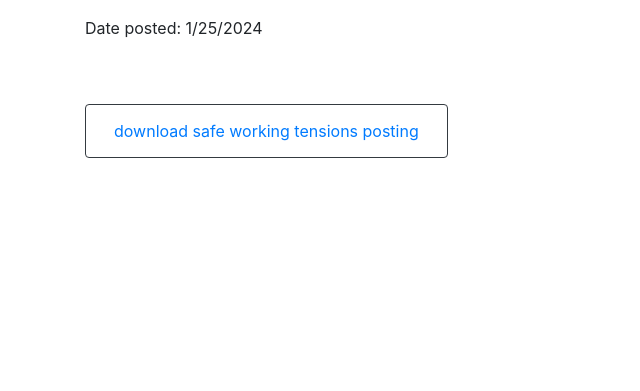
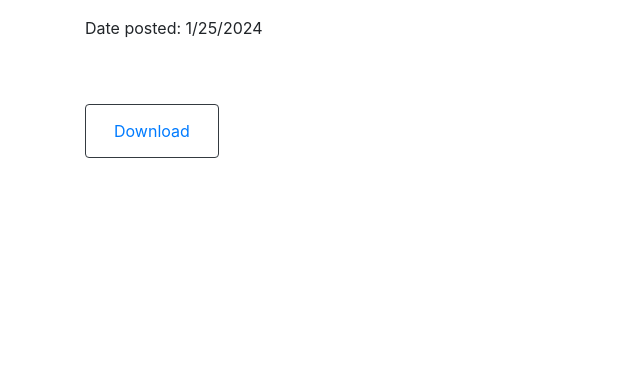
Before and after one commit to bkclarke/wwdb, a Django app: page /wwdb/reports/safeworkingtensions/ in a window 1280 px wide. Shown: the part 287-678 px from the top of the page, without its empty margins (0-640 px from the left). Run offline with Django 4.2, Linux system fonts and the light colour scheme; data that the repository does not hold is empty; some libraries are stand-ins or nearby versions.

Commit message:
convert safe working tension field float to integer in wire model; edit download button in safeworkingtensions.html; change safe working tension table header in safeworkingtensions_file view

```diff
--- a/wwdb/models.py
+++ b/wwdb/models.py
@@ -615,6 +615,7 @@ class Wire(models.Model):
         s=self.factorofsafety.factorofsafety
         i=self.absolute_breaking_load
         swl=i/s
+        swl=int(swl)
         return swl
 
 class DrumLocation(models.Model):
--- a/wwdb/templates/wwdb/reports/safeworkingtensions.html
+++ b/wwdb/templates/wwdb/reports/safeworkingtensions.html
@@ -34,7 +34,7 @@
 </br>
 </br>
 <button type="button" class="btn btn-outline-dark">
-    <a class="nav-link" href="{% url 'safeworkingtensions_file' %}">download safe working tensions posting</a>
+    <a class="nav-link" href="{% url 'safeworkingtensions_file' %}">Download</a>
 </button>
 {% endblock %}
 </html>
--- a/wwdb/views.py
+++ b/wwdb/views.py
@@ -543,7 +543,7 @@ def safeworkingtensions_file(request):
     header2=Paragraph('Wire ID',HeaderStyle)
     header3=Paragraph('Length',HeaderStyle)
     header4=Paragraph('Factor of Safety',HeaderStyle)
-    header5=Paragraph('Safe Working tension',HeaderStyle)
+    header5=Paragraph('Safe Working Tension',HeaderStyle)
 
     #append headers to lines list
     lines.append((header1,header2,header3,header4,header5))
```
